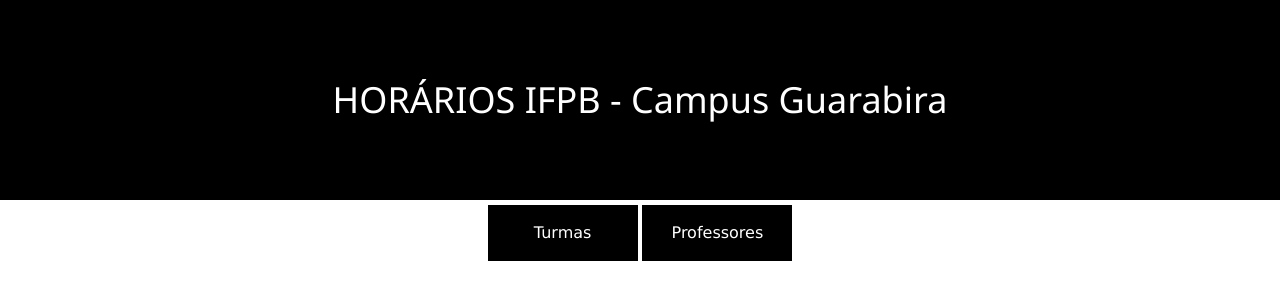
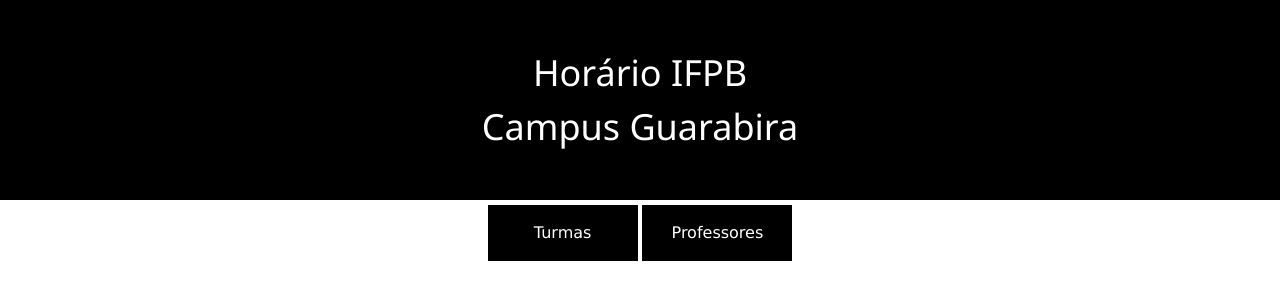
Before and after one commit to lucasrzd/web004HorArio, a Jekyll site: the page built from index.html, in a window 1280 px wide. Shown: the top 300 px of the page. Built offline with Jekyll 4.4.1, drawn with Linux system fonts in a browser that asks for light colours.

Commit message:
Update index.html

```diff
--- a/index.html
+++ b/index.html
@@ -2,7 +2,7 @@
 layout: default
 ---
 
-<div style="background-image:url(img/background-title.jpg);height: 200px; width:100%;text-align:center;vertical-align:middle;"class="wrapper"><h1 style="color:white">HORÁRIOS IFPB - Campus Guarabira</h1></div>
+<div style="background-image:url(img/background-title.jpg);height: 200px; width:100%;text-align:center;vertical-align:middle;"class="wrapper"><h1 style="color:white">Horário IFPB<br>Campus Guarabira</h1></div>
 
   <button onclick="Turma()" class="dropbtn">Turmas</button>
   <button onclick="Professor()" class="dropbtn">Professores</button>
```
